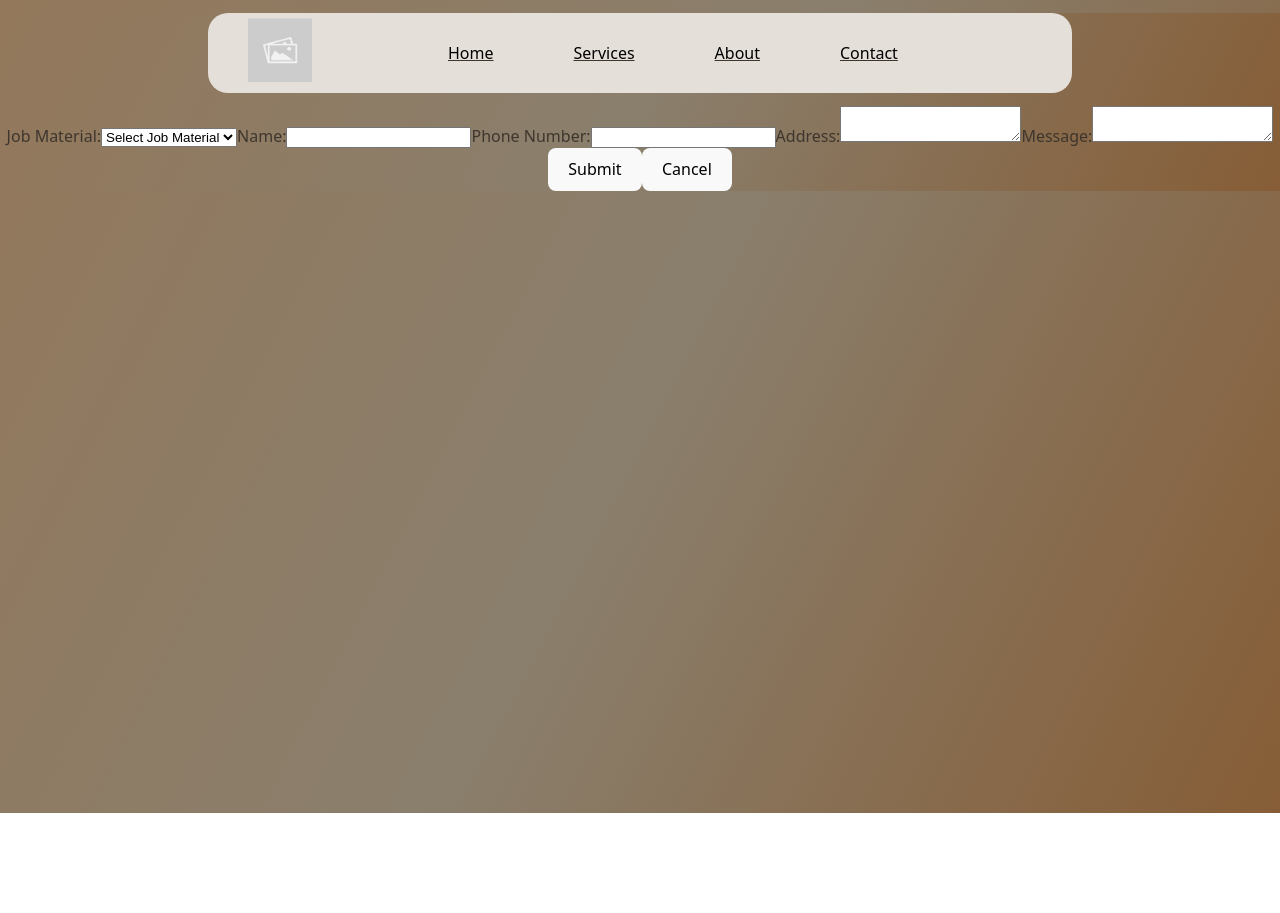
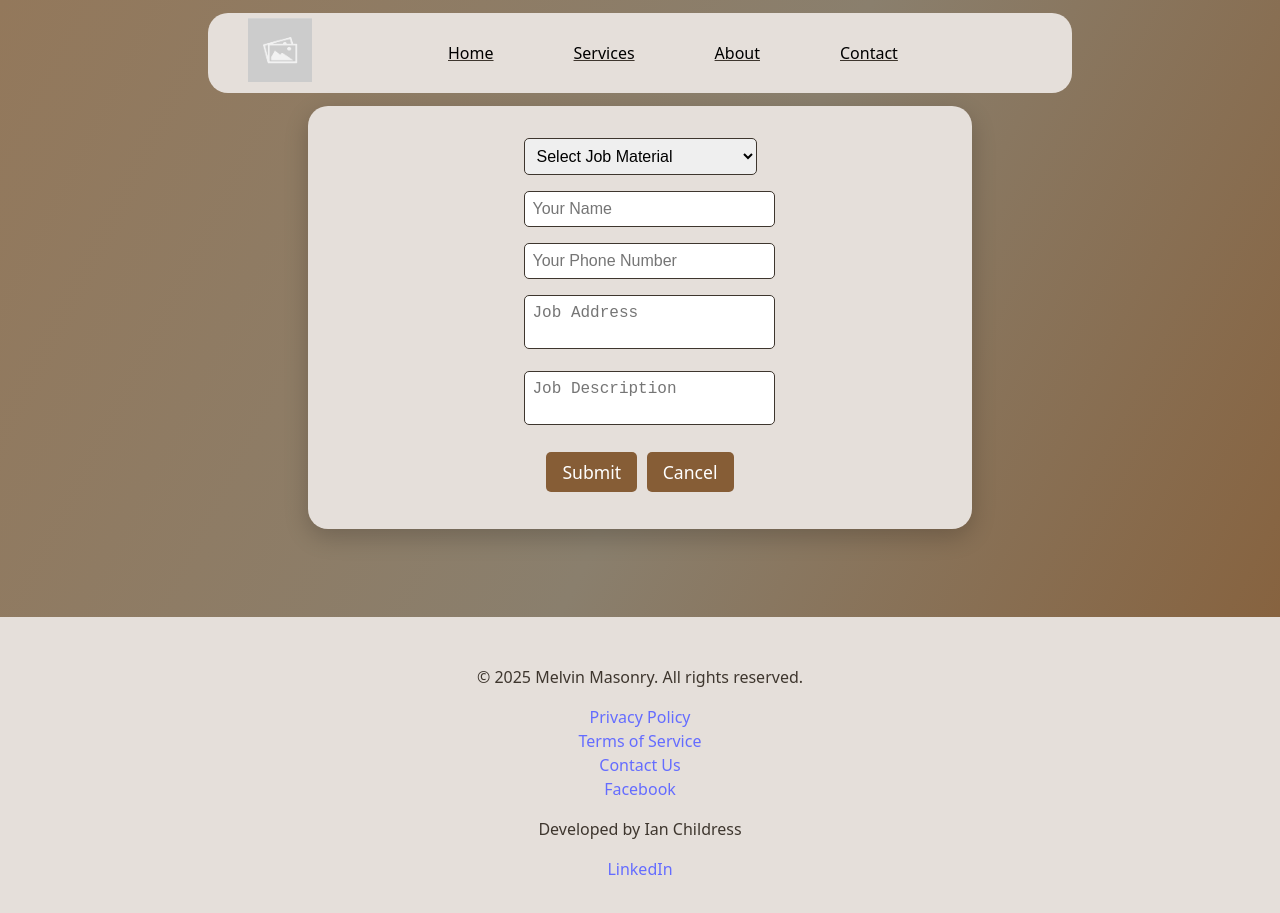
Before and after one commit to Ian-B-Childress/MasonryWebsite, a React (Vite) app: page /contact in a window 1280 px wide. Before the commit the page ends 813 px from the top, so only its background shows below. Built offline with nearby package versions, Linux system fonts and the light colour scheme.

Commit message:
really happy with this layout, gotta get /about formatted. Onto the DB next.

```diff
--- a/src/App.css
+++ b/src/App.css
@@ -6,9 +6,6 @@ h1, h2 {
   color: #3e362e;
   letter-spacing: 1px;
 }
-
-
-
 
 html {
   background: #93785b;
@@ -20,11 +17,28 @@ html {
   );
 }
 
+.layout-wrapper {
+  display: flex;
+  flex-direction: column;
+  min-height: 100vh;
+}
+
+.layout-content {
+  flex: 1;
+}
+
+
 body {
   margin: 0;
   height: 100%;
   display: block;
   color: #3e362e;
+   background: linear-gradient(
+    117deg,
+    rgba(147, 120, 91, 1) 0%,
+    rgba(138, 127, 109, 1) 50%,
+    rgba(134, 93, 54, 1) 100%
+  );
 }
 
 #root {
@@ -521,9 +535,88 @@ img {
 
 .footer-container {
   display: flex;
+  position:static;
+  bottom: 0;
   flex-direction: column;
   align-items: center;
   justify-content: center;
   background-color: #e5dfda;
   padding: 2rem;
+  margin-top: 2rem;
 }
+
+.contact-form-container {
+  display: grid;
+  flex-direction: column;
+  align-items: center;
+  justify-content: center;
+  width: 100%;
+  max-width: 600px;
+  margin: 0 auto;
+  background-color: #e5dfda;
+  padding: 2rem;
+  border-radius: 20px;
+  box-shadow: 0 8px 24px rgba(0,0,0,0.2);
+}
+
+form {
+  display: flex;
+  flex-direction: column;
+  gap: 1rem;
+}
+
+form, label {
+  font-size: 1.1rem;
+  color: #3e362e;
+  gap: 1rem;
+}
+
+textarea, input[type="text"], input[type="tel"], select {
+  width: 100%;
+  padding: 0.5rem;
+  border-radius: 5px;
+  border: solid 1px #3e362e;
+  font-size: 1rem;
+  resize: inherit
+}
+
+.contact-form-container button {
+  background-color: #865d36;
+  color: white;
+  padding: 0.5rem 1rem;
+  border: none;
+  border-radius: 5px;
+  font-size: 1.1rem;
+  margin: .3rem;
+}
+
+.empty-space-easter-egg {
+  opacity: 0;
+  color: black;
+  height:auto;
+  width: 100vh;
+}
+
+.empty-space-easter-egg :hover {
+  display: none;
+  cursor:none
+}
+
+.not-found {
+  display: flex;
+  flex-direction: column;
+  align-items: center;
+  justify-content: center;
+  height: 100%;
+  background-color: #e5dfda;
+  margin-left: 5rem;
+  margin-right: 5rem;
+  padding: 2rem;
+  border-radius: 20px;
+}
+
+.not-found h3 {
+  background-color: #865d36;
+  padding: 1rem 0;
+  border-radius: 5px
+}
--- a/src/App.jsx
+++ b/src/App.jsx
@@ -10,18 +10,21 @@ import ReactDOM from 'react-dom'
 import { createRoot } from 'react-dom/client'
 //import 'bootstrap/dist/css/bootstrap.min.css';
 import Carousel from 'react-bootstrap/Carousel';
+import Layout from './Components/Layout.jsx'
 
 
 function App() {
 
   return (
     <BrowserRouter>
+    <Layout>
     <Routes>
       <Route path='/' element={<Home />} />
       <Route path='/projects' element={<Projects />} />
       <Route path='/contact' element={<Contact />} />
       <Route path='*' element={<NotFound />} />
     </Routes>
+      </Layout>
     </BrowserRouter>
 
   );
--- a/src/Components/ContactForm.jsx
+++ b/src/Components/ContactForm.jsx
@@ -59,13 +59,13 @@ class ContactForm extends Component {
   render() {
     return (
       <>
+        <div className="contact-form-container">
           {this.state.loading && (
             //short circuit conditional^^ renders the loading spinner if this.state.loading is true.
             <div className="loading-spinner" id="loading"></div>
           )}
           <form onSubmit={this.handleSubmit}>
             <label className="contact-material">
-            Job Material:
               <select
                 name="selectedMaterial"
                 value={this.state.selectedMaterial}
@@ -76,50 +76,44 @@ class ContactForm extends Component {
                 <option value="selectJobMaterial" disabled>
                   Select Job Material
                 </option>
-              <option value="brick">
-                Brick
-              </option>
-              <option value="block">
-                Block
-              </option>
-              <option value="stone">
-                Stone
-              </option>
+                <option value="brick">Brick</option>
+                <option value="block">Block</option>
+                <option value="stone">Stone</option>
               </select>
             </label>
             <label className="contact-name">
-            Name:
               <input
                 type="text"
                 name="name"
+                placeholder="Your Name"
                 value={this.state.name}
                 onChange={this.handleChange}
                 required
               />
             </label>
             <label className="contact-number">
-            Phone Number:
               <input
                 type="tel"
                 name="phone"
+                placeholder="Your Phone Number"
                 value={this.state.phone}
                 onChange={this.handleChange}
                 required
               />
             </label>
             <label className="contact-address">
-            Address:
               <textarea
                 name="address"
+                placeholder="Job Address"
                 value={this.state.address}
                 onChange={this.handleChange}
                 required
               ></textarea>
             </label>
             <label className="contact-message">
-            Message:
               <textarea
                 name="message"
+                placeholder="Job Description"
                 value={this.state.message}
                 onChange={this.handleChange}
                 required
@@ -134,6 +128,11 @@ class ContactForm extends Component {
               </Link>
             </div>
           </form>
+        </div>
+        <div className="empty-space-easter-egg">
+
+                <p>hey if u found this heres my github : <a href="https://github.com/Ian-B-Childress">github</a> </p>
+        </div>
       </>
     );
   }
--- /dev/null
+++ b/src/Components/Layout.jsx
@@ -0,0 +1,14 @@
+import Footer from "./Footer.jsx";
+
+function Layout({ children }) {
+  return (
+    <div className="layout-wrapper">
+      <main className="layout-content">
+        {children}
+      </main>
+      <Footer />
+    </div>
+  );
+}
+
+export default Layout;
--- a/src/pages/Home.jsx
+++ b/src/pages/Home.jsx
@@ -29,9 +29,6 @@ function Home() {
       <div className="home-why-choose-us">
         <WhyChooseUs></WhyChooseUs>
       </div>
-      <div className="home-footer">
-        <Footer></Footer>
-      </div>
     </>
   );
 }
--- a/src/pages/NotFound.jsx
+++ b/src/pages/NotFound.jsx
@@ -1,10 +1,25 @@
+import React from "react";
+import "../App.css";
+import { Link } from "react-router-dom";
+import NavBar from "../Components/NavBar.jsx";
+
 const NotFound = () => {
   return (
-    <div className="not-found">
-      <h1>404</h1>
-      <p>Sorry, you hit a stone wall! Page cannot be found.</p>
+    <>
+    <div>
+      <NavBar></NavBar>
     </div>
+      <div className="not-found">
+        <h1>404</h1>
+        <p>Sorry, you hit a stone wall! Page cannot be found.</p>
+        <h3>
+          <Link to="/" id="linkTo">
+            Return
+          </Link>
+        </h3>
+      </div>
+    </>
   );
-}
+};
 
 export default NotFound;
```
Lines whose indentation alone changed are shown as unchanged.
